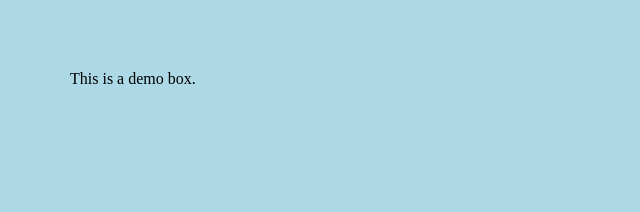
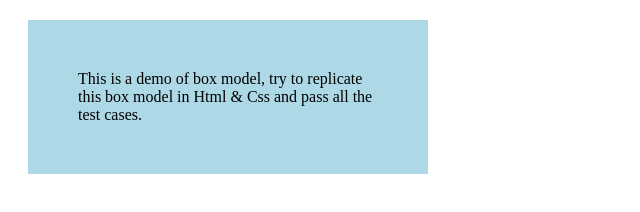
Before and after one commit to acciojob/css-box-model-Dedeepyach13, a website: page main.html in a window 1280 px wide. Shown: the whole page, without its empty margins (0-640 px from the left). Drawn offline with Linux system fonts and the light colour scheme.

Commit message:
created a submission

```diff
--- a/main.html
+++ b/main.html
@@ -9,7 +9,8 @@
 <body>
 	<!-- the entire body must be written by student -->
 	<div>
-		This is a demo box.
+		This is a demo of box model, try to replicate this box model in Html &amp; Css and pass all the test cases.
+
 	</div>
     <script type="text/javascript" src="./script.js">
 </script>
--- a/styles.css
+++ b/styles.css
@@ -1,6 +1,6 @@
 
 /* Your CSS Code here. */
-body{
+div{
 	width: 300px;
 	background-color: lightblue;
 	border: 15px solid blue border;
```
